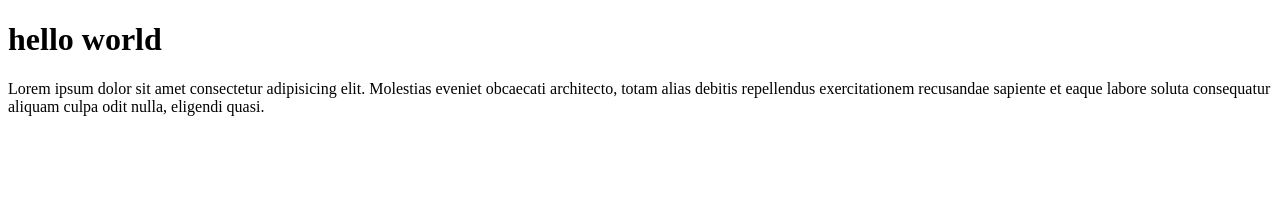
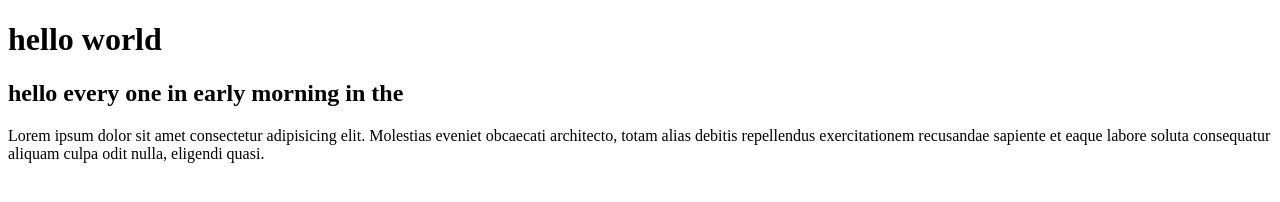
Before and after one commit to ShekharRokaya/localrepo, a plain HTML site: page index.html in a window 1280 px wide. Drawn offline with Linux system fonts and the light colour scheme.

Commit message:
this a main branches

```diff
--- a/index.html
+++ b/index.html
@@ -7,6 +7,7 @@
 </head>
 <body>
     <h1>hello world </h1>
+    <h2>hello every one in early morning in the </h2>
     <p>Lorem ipsum dolor sit amet consectetur adipisicing elit.
          Molestias eveniet obcaecati architecto,
          totam alias debitis repellendus exercitationem recusandae
```
